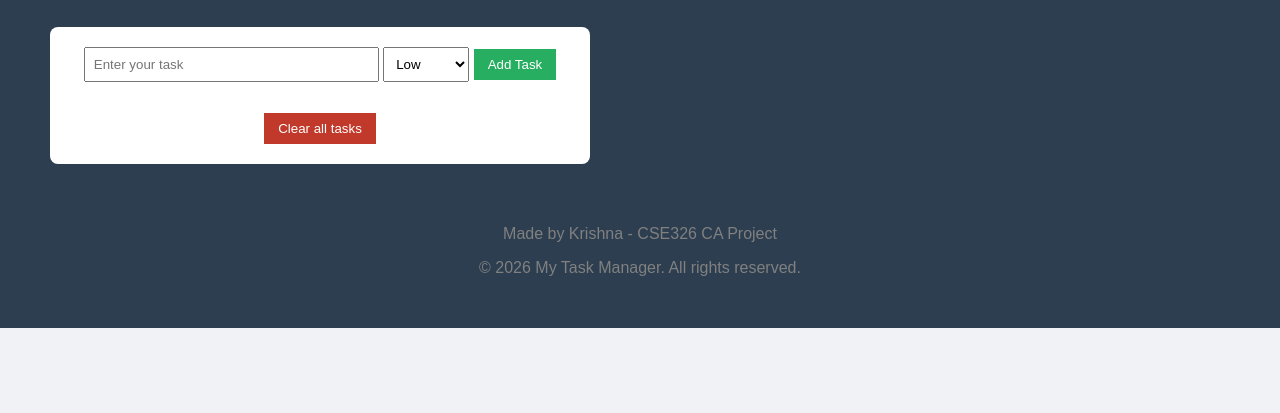
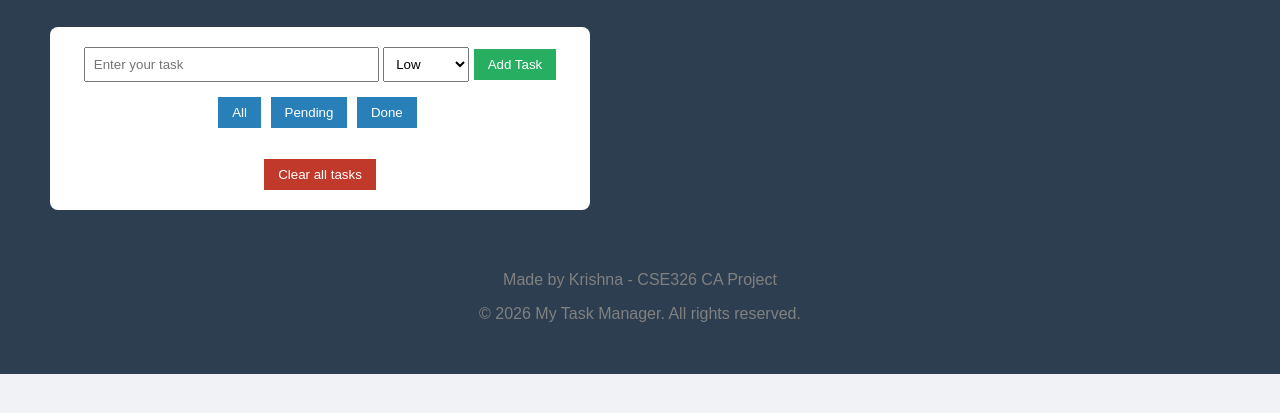
Before and after one commit to krishnaky7070-hub/Task-manager, a plain HTML site: page index.html in a window 1280 px wide. Shown: the part 121-534 px from the top of the page. Drawn offline with Linux system fonts and the light colour scheme.

Commit message:
add button and its styling

```diff
--- a/index.html
+++ b/index.html
@@ -20,6 +20,15 @@
       </select>
       <button type="submit">Add Task</button>
     </form>
+
+
+          <div id="filters">
+      <button id="allBtn">All</button>
+      <button id="pendingBtn">Pending</button>
+      <button id="doneBtn">Done</button>
+    </div>
+
+
     <p id="counter"></p>
 
     <ul id = "tasklist"></ul>
--- a/script.js
+++ b/script.js
@@ -42,6 +42,10 @@ function showTasks() {
     li.className = tasks[i].priority;
     taskList.appendChild(li);
   }
+
+
+  updateCounter();
+
 }
 
 
--- a/style.css
+++ b/style.css
@@ -57,3 +57,11 @@ li.high {
   color: gray;
   margin-top: 15px;
 }
+#filters {
+  margin-top: 15px;
+}
+
+#filters button {
+  background-color: #2980b9;
+  margin-right: 5px;
+}
```
